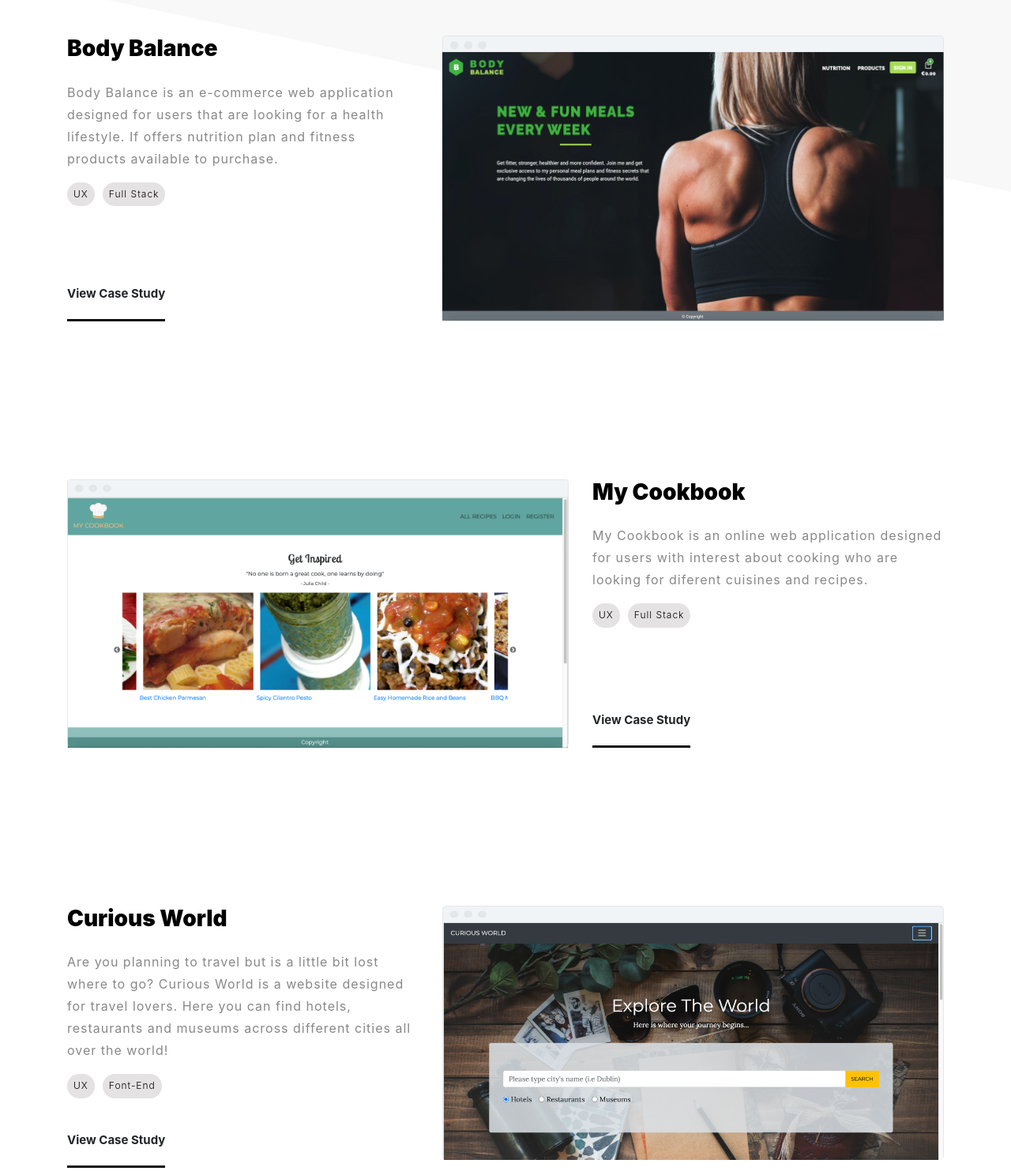
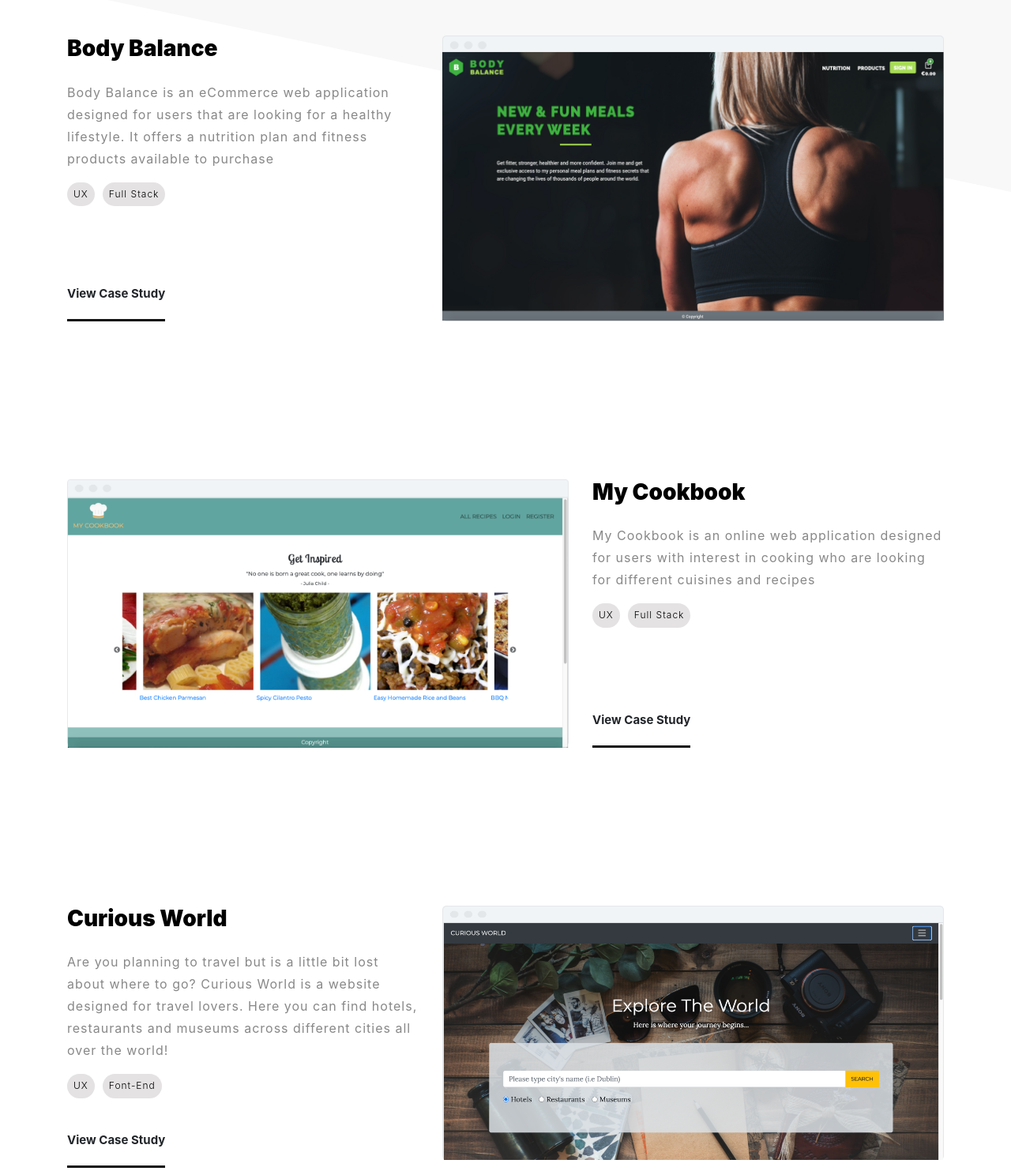
Before and after one commit to Camila-Ribeiro/MyPortfolio, a Flask app: page / in a window 1280 px wide. Shown: the part 1170-2653 px from the top of the page at 79% size. Run offline with Flask 2, Linux system fonts and the light colour scheme; some libraries are stand-ins or nearby versions; grey boxes are pictures that could not be loaded.

Commit message:
Update misspelled words

```diff
--- a/data/projects.json
+++ b/data/projects.json
@@ -1,8 +1,8 @@
 [
   {
     "name": "Body Balance",
-    "project_info": "Body Balance is an e-commerce  web application designed for users that are looking for a health lifestyle. If offers nutrition plan and fitness products available to purchase.",
-    "description": "Body Balance is an e-commerce solution web application that utilises Stripe payment methods. It's designed for users with interest in fitness & healthy lifestyle offering Nutritional Plan, Gym Equipments & Activewear available to purchase. Built in Python, Jinja & Django it uses CRUD operations so the website Admin is able to create, read,update, delete all it's content.",
+    "project_info": "Body Balance is an eCommerce  web application designed for users that are looking for a healthy lifestyle. It offers a nutrition plan and fitness products available to purchase",
+    "description": "Body Balance is an e-commerce solution web application that utilises Stripe payment methods. It's designed for users with interest in fitness & healthy lifestyle offering Nutritional Plan, Gym Equipments & Activewear available to purchase. Built-in Python, Jinja & Django it uses CRUD operations so the website Admin can create, read, update, delete all its content.",
     "project_role": [
       "UX",
       "Full Stack"
@@ -44,8 +44,8 @@
   },
   {
     "name": "My Cookbook",
-    "project_info": "My Cookbook is an online web application designed for users with interest about cooking who are looking for diferent cuisines and recipes.",
-    "description": "My Cookbook was built using Python, Flask, Jinja and MongoDB Atlas which is a non-relational, document oriented database. The recipes and images used are from Spoonacular Food API. Users can create, read, update and delete (CRUD functions) recipes.",
+    "project_info": "My Cookbook is an online web application designed for users with interest in cooking who are looking for different cuisines and recipes",
+    "description": "My Cookbook was built using Python, Flask, Jinja and MongoDB Atlas which is a non-relational, document-oriented database. The recipes and images used are from Spoonacular Food API. Users can create, read, update and delete (CRUD functions) recipes.",
     "project_role": [
       "UX",
       "Full Stack"
@@ -84,8 +84,8 @@
   },
   {
     "name": "Curious World",
-    "project_info": "Are you planning to travel but is a little bit lost where to go? Curious World is a website designed for travel lovers. Here you can find hotels, restaurants and museums across different cities all over the world!",
-    "description": "Curious World is a website built in HTML/CSS & Java Script and based on a database from Foursquare API. It was expecially designed for users with interest in find out information about hotels, restaurants and museums across different cities all over the world offering photos, reviews, ratings, maps, websites and contact phone numbers.",
+    "project_info": "Are you planning to travel but is a little bit lost about where to go? Curious World is a website designed for travel lovers. Here you can find hotels, restaurants and museums across different cities all over the world!",
+    "description": "Curious World is a website built in HTML/CSS & JavaScript and based on a database from Foursquare API. It was specially designed for users with interest in finding out information about hotels, restaurants and museums across different cities all over the world offering photos, reviews, ratings, maps, websites and contact phone numbers.",
     "project_role": [
       "UX",
       "Font-End"
--- a/templates/about.html
+++ b/templates/about.html
@@ -20,7 +20,7 @@
                 <div class="text-bio w-100 mb-5">
                     <p class="text-justify">
                         <span>
-                            Hello, I'm Camila - a Fullstack developer & Product designer hoping to further master a career in software development.
+                            Hello, I'm Camila - a Full Stack developer & Product designer hoping to further master a career in software development.
 
 
                         </span>
@@ -37,12 +37,12 @@
                         <br>
                         <br>
                         <span>
-                            Currently, I'm looking for a Full Stack junior developer position that makes best use of my existing abilities and allows me to learn and develop new skills.
+                            Currently, I'm looking for a Full Stack junior developer position that makes the best use of my existing abilities and allows me to learn and develop new skills.
                         </span>
                         <br>
                         <br>
                         <span>
-                            Outside of development, I'm a major dogs fan, and enjoy exploring the green outdoors. My fun fact is that I've got shortlisted twice for the LÓreal ID Artist Team.
+                            Outside of development, I'm a major dogs fan and enjoy exploring the green outdoors. My fun fact is that I've got shortlisted twice for the LÓreal ID Artist Team.
                         </span>
                     </p>
                     <span class="line-3" style="animation-play-state: running;"></span>
--- a/templates/index.html
+++ b/templates/index.html
@@ -106,7 +106,7 @@
     <br>
     Currently based in Dublin, Ireland.</h3>
     <p class="mt-5">
-      <span>I'm currently looking for a Full Stack junior developer position that makes best use of my existing abilities and allows me to learn, develop new skills and master a career in software development. I'm fascinated by the power of development and love the idea of creating products that can change someone's life for the better.
+      <span>I'm currently looking for a Full Stack junior developer position that makes the best use of my existing abilities and allows me to learn, develop new skills and master a career in software development. I'm fascinated by the power of development and love the idea of creating products that can change someone's life for the better.
       </span>
       <br>
       <br>
```
Also changed, not shown: 1 other file.
